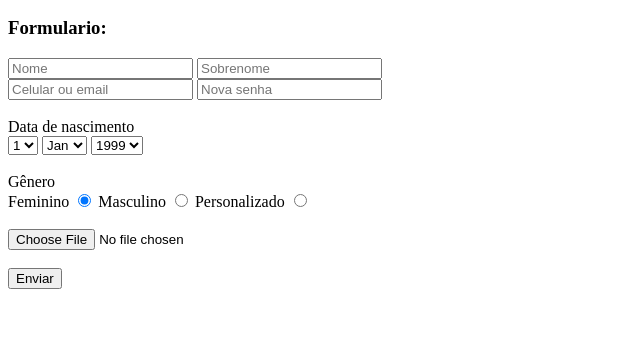
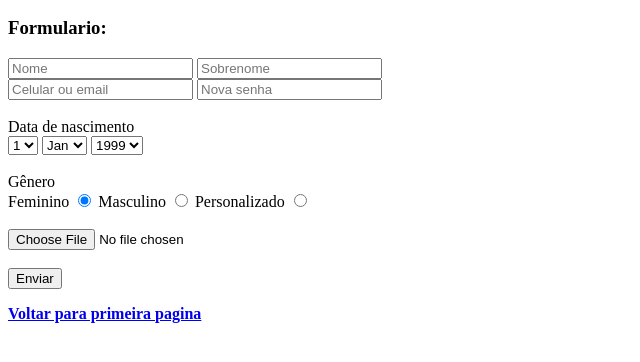
Before and after one commit to Brasileiro-7/projeto-html, a plain HTML site: page contato/index3.html in a window 1280 px wide. Shown: the part 110-472 px from the top of the page, without its empty margins (0-640 px from the left). Drawn offline with Linux system fonts and the light colour scheme.

Commit message:
atualisando os links

```diff
--- a/contato/index3.html
+++ b/contato/index3.html
@@ -75,6 +75,6 @@
 
     </form>
 
-    <p><a href="../contato/index.html"></a></p>
+    <p><a href="../contato/index.html"><strong>Voltar para primeira pagina</strong></a></p>
 </body>
 </html>
```
Also changed, not shown: contato/index2.html (+1 -1 lines).
